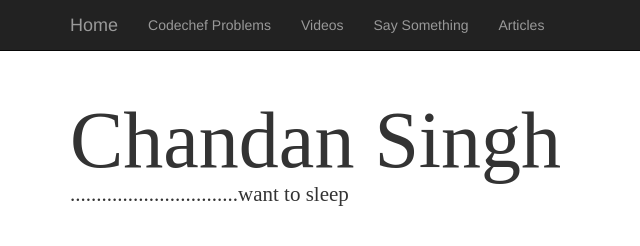
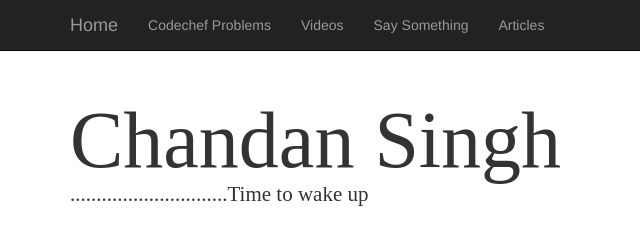
Before and after one commit to chandan2495/chandan2495.github.io, a plain HTML site: page index.html in a window 1280 px wide. Shown: the top 246 px of the page, 0-640 px from the left. Drawn offline with nearby package versions, Linux system fonts and the light colour scheme; a web font is replaced by a local one.

Commit message:
nothing really changed

```diff
--- a/index.html
+++ b/index.html
@@ -50,7 +50,7 @@
     <div class="row">
       <div class="col-md-7">
         <h1>Chandan Singh
-          <p class="lead">................................want to sleep</p>
+          <p class="lead">..............................Time to wake up</p>
         </h1>
       </div>
 
```
